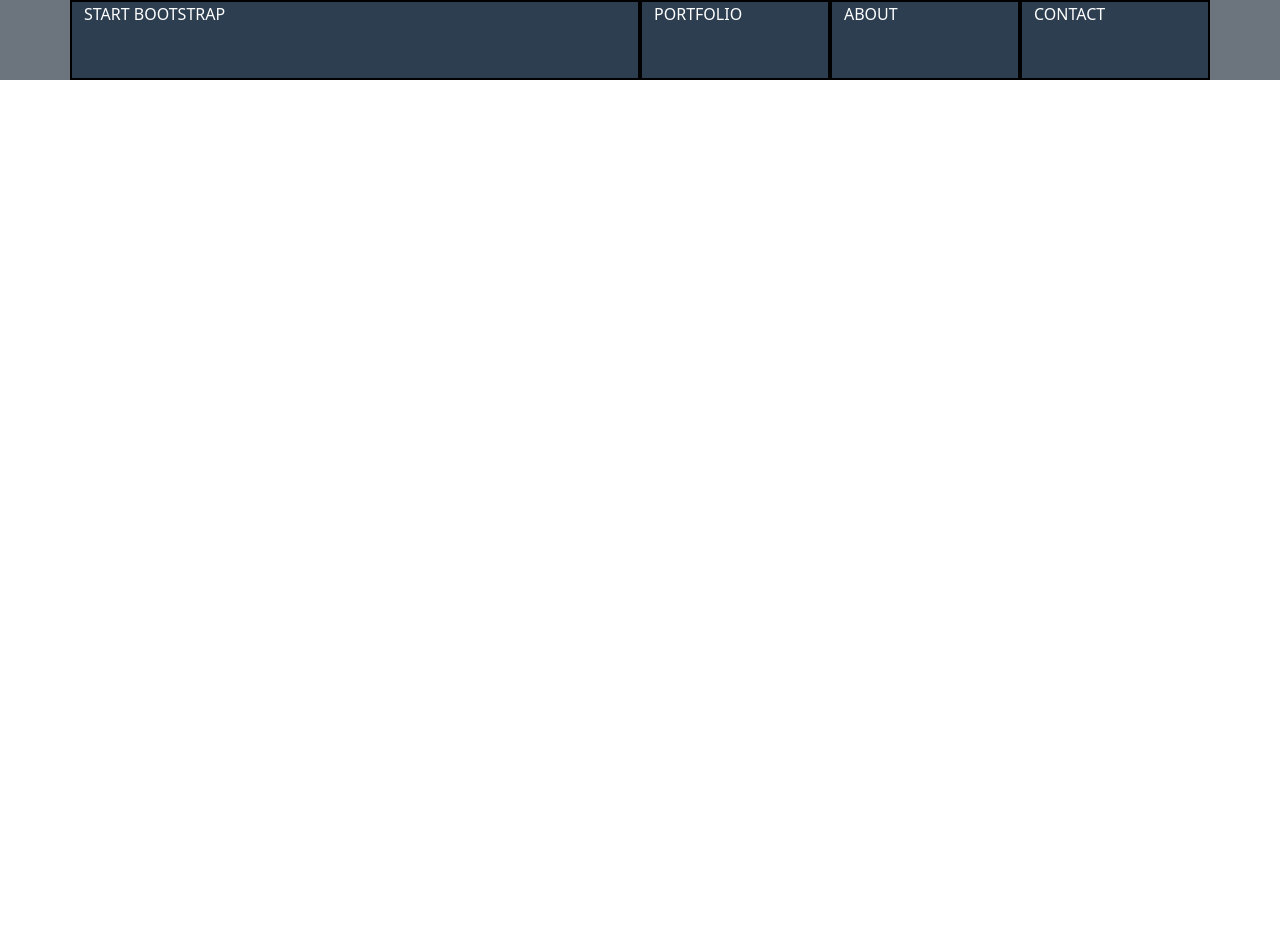
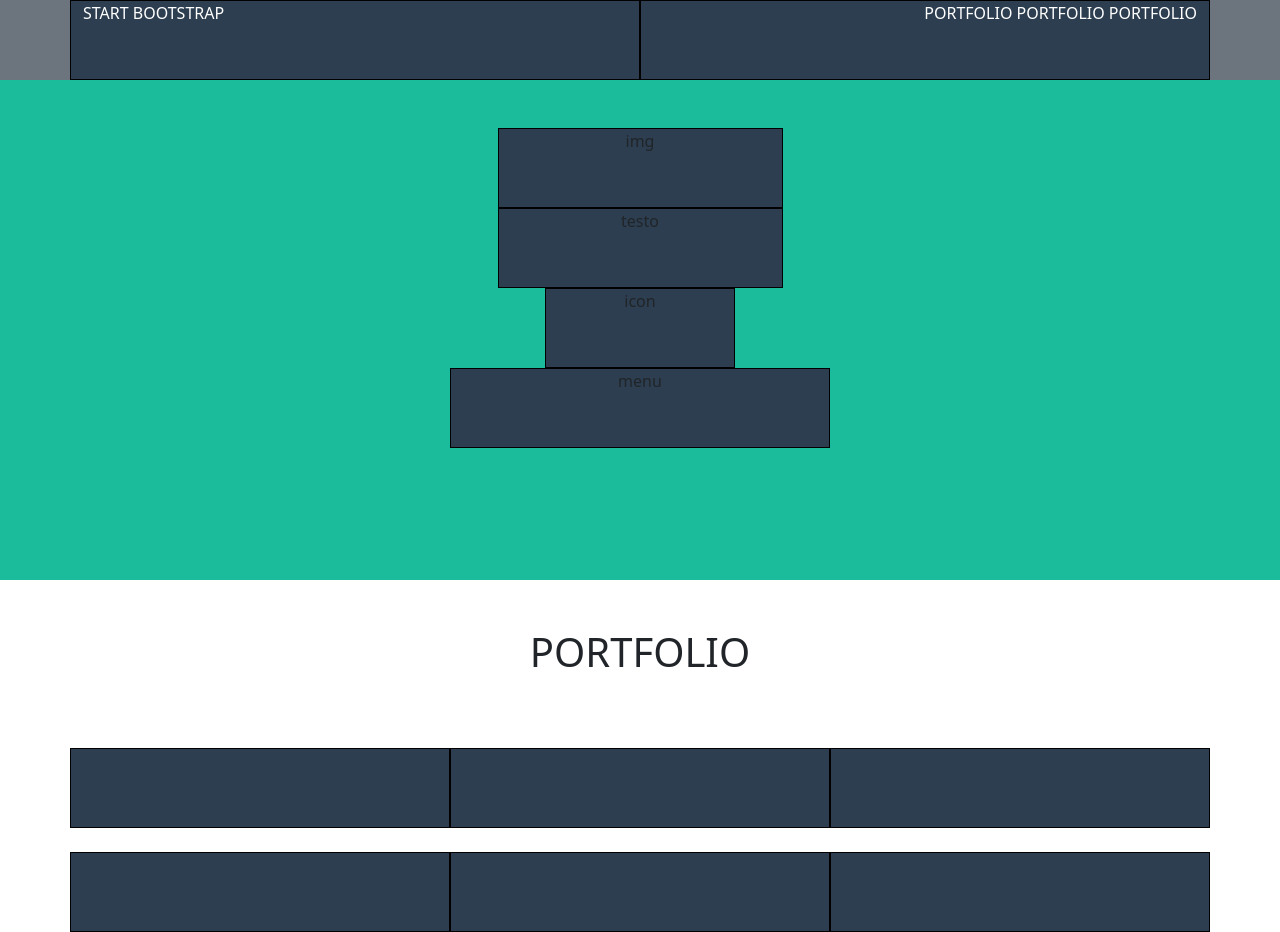
Before and after one commit to samuelebumbello/html-css-bootstrap-freelancer, a plain HTML site: page index.html in a window 1280 px wide. Before the commit the page ends 800 px from the top, so only its background shows below. Drawn offline with nearby package versions, Linux system fonts and the light colour scheme.

Commit message:
[add] structure jumbotron, main

```diff
--- a/css/style.css
+++ b/css/style.css
@@ -1,5 +1,10 @@
 .debug{
   background-color: #2C3E50;
-  border: 2px solid black;
+  border: 1px solid black;
   height: 80px;
 }
+
+.sb-jumbotron{
+    height:500px ;
+    background-color: #1ABC9C;
+}
--- a/index.html
+++ b/index.html
@@ -13,14 +13,36 @@
     <header class="bg-secondary text-white">
         <div class="container">
             <div class="row">
-                <div class="col-6 debug">START BOOTSTRAP</div>
-                <div class="col-2 debug">PORTFOLIO</div>
-                <div class="col-2 debug">ABOUT</div>
-                <div class="col-2 debug">CONTACT</div>
+                <div class="col-6 col-md-6 debug">START BOOTSTRAP</div>
+                <div class="debug col-6 d-md-none text-end">H</div>
+                <div class="debug d-none d-md-block col-6 text-end">PORTFOLIO PORTFOLIO PORTFOLIO</div>
             </div>
         </div>
     </header>
 
+    <div class="sb-jumbotron p-5 mb-5">
+        <div class="container">
+            <div class="row flex-column align-items-center">
+                <div class="debug col-sm-3 text-center">img</div>
+                <div class="debug col-sm-3 text-center">testo</div>
+                <div class="debug col-sm-2 text-center">icon</div>
+                <div class="debug col-sm-4 text-center">menu</div>
+            </div>
+        </div>
+    </div>
 
+    <main>
+        <div class="container">
+            <div class="row gy-4">
+                <h1 class="text-center mb-5">PORTFOLIO</h1>
+                <div class="debug col-12 col-md-6 col-xl-4"></div>
+                <div class="debug col-12 col-md-6 col-xl-4"></div>
+                <div class="debug col-12 col-md-6 col-xl-4"></div>
+                <div class="debug col-12 col-md-6 col-xl-4"></div>
+                <div class="debug col-12 col-md-6 col-xl-4"></div>
+                <div class="debug col-12 col-md-6 col-xl-4"></div>
+            </div>
+        </div>
+    </main>
 </body>
 </html>
```
